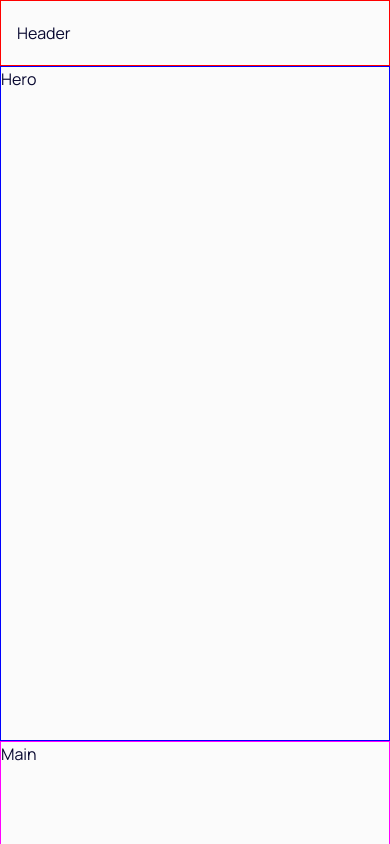
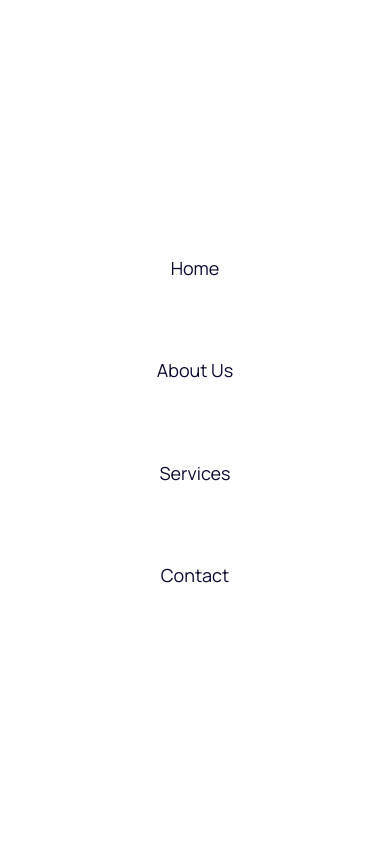
Before and after one commit to gustavonerip/cedroeducation, a website built with Vite: page index.html in a window 390 px wide. Shown: the top 844 px of the page. Built offline with nearby package versions, Linux system fonts and the light colour scheme.

Commit message:
mobile navigation menu style done

```diff
--- a/index.html
+++ b/index.html
@@ -17,16 +17,32 @@
 <body>
 
   <!-- HEADER -->
-  <header class="header">Header</header>
+  <header id="header" class="header">
+    <!-- Logo -->
+    <h1 class="header__logo">
+      <img src="images/logo-horizontal-cedro-education.svg" alt="Cedro Education Group Logo" width="auto" height="56"
+        loading="lazy">
+    </h1>
+
+    <!-- Navigation -->
+    <nav class="header__nav">
+      <ul class="nav__nav-links">
+        <li><a href="#home">Home</a></li>
+        <li><a href="#about">About Us</a></li>
+        <li><a href="#services">Services</a></li>
+        <li><a href="#contact">Contact</a></li>
+      </ul>
+    </nav>
+  </header>
 
   <!-- HERO -->
-  <section class="hero">Hero</section>
+  <section id="hero" class="hero">Hero</section>
 
   <!-- MAIN -->
-  <main class="main">Main</main>
+  <main id="main" class="main">Main</main>
 
   <!-- FOOTER -->
-  <footer class="footer">© 2025 Cedro Education Group. All Rights Reserved.</footer>
+  <footer id="footer" class="footer">© 2025 Cedro Education Group. All Rights Reserved.</footer>
 
   <!-- Link to js file -->
   <script type="module" src="/src/main.js"></script>
--- a/src/style.css
+++ b/src/style.css
@@ -1,26 +1,21 @@
 @import url("https://fonts.googleapis.com/css2?family=Manrope:wght@200..800&display=swap");
 
 /*
-ORGANIZE
-Cmd + P => Sort....
-Naming convention methodology
-BEM => Block Element Modifier
-.btn--secondary => --- is the modifier, etc.
+
+How I organize element PROPERTIES:
+• Box size and Positioning
+• Spacing
+• Children (Specify children behaviour within element).
+• Style (background, stroke, outline, colors, etc).
+• Type (everything text related)
+• Effects (Css special effects)
+• Animation (Animation keyframes)
+
 */
 
 /* || VARIABLES */
 :root {
-  font-family: "Manrope", sans-serif;
-  line-height: 1.5;
-  font-weight: 400;
-
-  font-synthesis: none;
-  text-rendering: optimizeLegibility;
-  -webkit-font-smoothing: antialiased;
-  -moz-osx-font-smoothing: grayscale;
-
   /* COLORS */
-
   --main-bg-color: #fbfbfb;
   --grey-bg-color: #ebeff5;
   --splash-bg-color: 1C3664;
@@ -30,6 +25,16 @@ BEM => Block Element Modifier
   --accent-color: #f2a009;
   --neutral-50: #6f6f80;
   --base-font-size: 1rem;
+
+  /* TYPE SETTINGS*/
+  font-family: "Manrope", sans-serif;
+  line-height: 1.5;
+  font-weight: 400;
+
+  font-synthesis: none;
+  text-rendering: optimizeLegibility;
+  -webkit-font-smoothing: antialiased;
+  -moz-osx-font-smoothing: grayscale;
 }
 
 /* || RESET */
@@ -38,17 +43,22 @@ BEM => Block Element Modifier
   padding: 0;
   border: 0;
   box-sizing: border-box;
-  transition: all 0.3s cubic-bezier(0.075, 0.82, 0.165, 1);
+  transition: all 0.3s cubic-bezier(0.19, 1, 0.22, 1);
 }
 
 body {
-  font-family: "Manrope", sans-serif;
+  min-height: 100vh;
+  position: relative;
+  overflow-x: hidden;
   background: var(--main-bg-color);
   color: var(--darkest-color);
-  overflow-x: hidden;
   font-size: var(--base-font-size);
-  min-height: 100vh;
-  position: relative;
+}
+
+img {
+  width: 100%;
+  height: auto;
+  display: block;
 }
 
 /* || MAIN LAYOUT */
@@ -64,22 +74,58 @@ main {
 header {
   border: solid 1px red;
 }
-
 section {
   border: solid 1px blue;
 }
-
 main {
   border: solid 1px magenta;
 }
 
-footer {
-  border: solid 1px green;
+/* || HEADER */
+.header {
+  /* Spacing */
+  padding: 1.5em 0 1em;
+
+  /* Children */
+  display: flex;
+  flex-flow: row nowrap;
+  justify-content: space-between;
 }
 
-/* || HEADER */
-.header {
-  padding: 1.5em 0 1em;
+.header__logo {
+  /* Box size & Positioning */
+  height: 56px;
+}
+
+.header__nav {
+  width: 100%;
+  display: flex;
+  flex-flow: row nowrap;
+  justify-content: flex-end;
+  align-items: center;
+}
+
+.nav__nav-links {
+  height: 100%;
+  list-style: none;
+  display: flex;
+  align-items: center;
+  gap: 0.2em;
+}
+
+.nav__nav-links li,
+.nav__nav-links a {
+  display: block;
+}
+
+.nav__nav-links a {
+  padding: 0.5em 1em;
+  color: var(--darkest-color);
+  text-decoration: none;
+}
+
+.nav__nav-links a:hover {
+  color: var(--secondary-color);
 }
 
 /* || HERO */
@@ -97,23 +143,65 @@ footer {
   text-align: center;
   padding: 1em;
   font-size: 0.8em;
+  background: var(--darkest-color);
+  color: var(--primary-color);
 }
 
 /* || MEDIA QUERIES */
 
-/* Mobile */
-@media only screen and (max-width: 600px) {
+/* Tablet */
+@media only screen and (max-width: 1100px) {
+  /* || HEADER */
   .header {
-    padding: 1.25em 1em;
+    padding: 1.25em;
+  }
+  .header__nav {
+    width: 100%;
+    height: 100vh;
+    position: absolute;
+    top: 0;
+    right: 0;
+    z-index: 10;
+    background: white;
+  }
+
+  .header__nav.hide {
+    transform: translate(100%);
+    opacity: 0;
+    visibility: hidden;
+    display: none;
+  }
+
+  .nav__nav-links {
+    width: 100%;
+    height: 100%;
+    padding: 0 25%;
+    flex-direction: column;
+    align-items: stretch;
+    justify-content: center;
+  }
+
+  .nav__nav-links a {
+    width: 100%;
+    padding: 2em;
+    text-align: center;
   }
 }
 
-@media only screen and (min-width: 601px) and (max-width: 1100px) {
+/* Mobile */
+@media only screen and (max-width: 600px) {
+  /* || HEADER */
   .header {
-    padding: 1.5em 1.25em;
+    padding: 1em 1em;
+  }
+
+  .nav__nav-links {
+    padding: 10%;
+  }
+
+  .nav__nav-links a {
+    font-size: 1.125em;
   }
 }
 
-/* Tablet */
-
 /* || UTILITIES */
```
